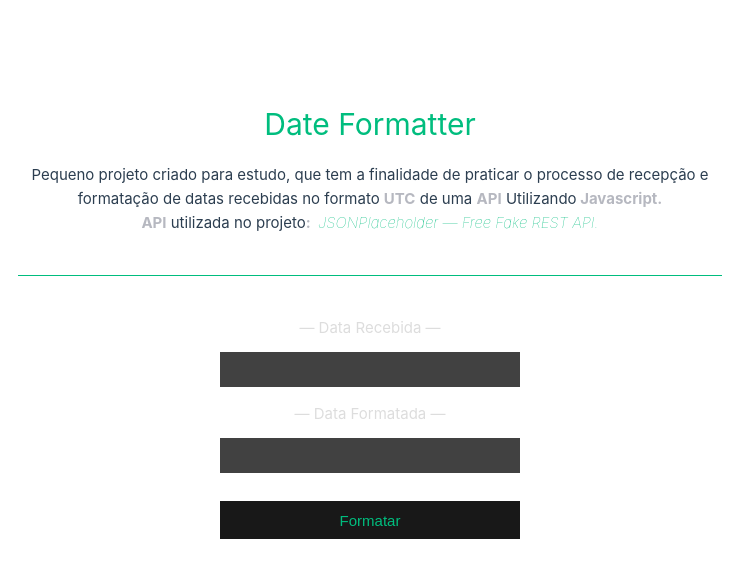
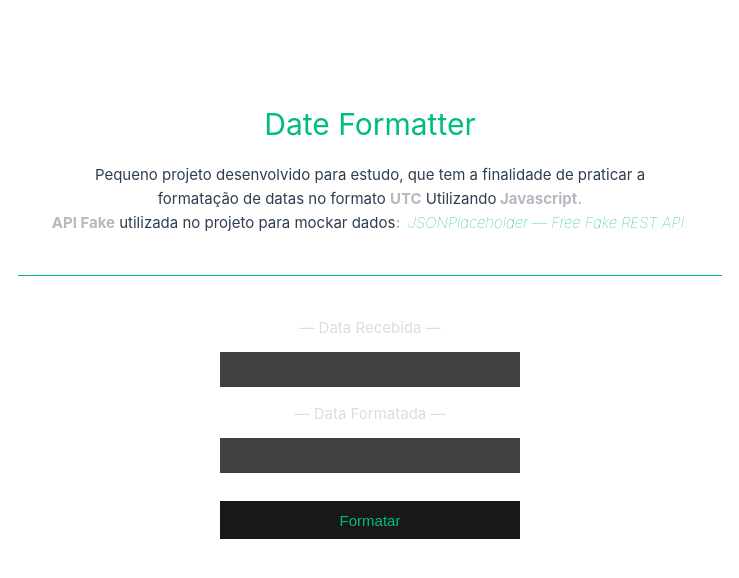
Before and after one commit to Marquesjob/date-formatter, a Vue app: page / in a window 1280 px wide. Shown: the top 578 px of the page, without its empty margins (270-1009 px from the left). Built offline with nearby package versions, Linux system fonts and the light colour scheme; no server answers.

Commit message:
- ajuste na descrição

```diff
--- a/src/App.vue
+++ b/src/App.vue
@@ -42,10 +42,10 @@ export default {
   <div class="infos">
     <div class="title">Date Formatter</div>
     <div class="description">
-      <p>Pequeno projeto criado para estudo, que tem a finalidade de praticar o processo de recepção e<br />
-        formatação de datas recebidas no formato <strong>UTC</strong> de uma <strong>API</strong> Utilizando<strong>
+      <p>Pequeno projeto desenvolvido para estudo, que tem a finalidade de praticar a <br />
+        formatação de datas no formato <strong>UTC</strong> Utilizando<strong>
           Javascript.</strong></p>
-      <p><strong>API</strong> utilizada no projeto<strong>:</strong><a href="https://jsonplaceholder.typicode.com/"
+      <p><strong>API Fake</strong> utilizada no projeto para mockar dados<strong>:</strong><a href="https://jsonplaceholder.typicode.com/"
           target="__blank"> JSONPlaceholder — Free Fake REST API.</a></p>
     </div>
   </div>
```
